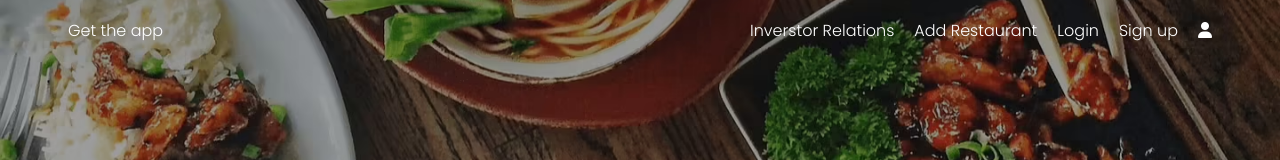
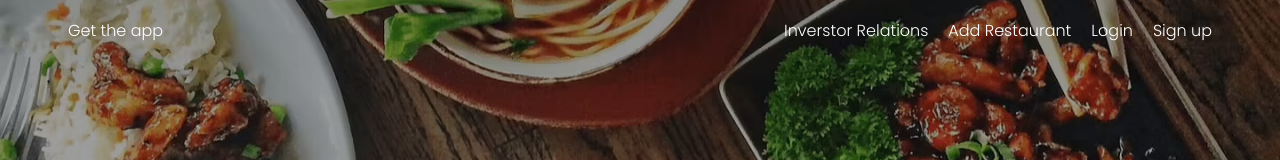
Before and after one commit to shreeraj-shinde/zomato-landing-page, a plain HTML site: page index.html in a window 1280 px wide. Shown: the top 160 px of the page. Drawn offline with Linux system fonts and the light colour scheme.

```diff
--- a/style.css
+++ b/style.css
@@ -34,7 +34,7 @@
     font-weight: 300;
 }
 
-.user--icon{g
+.user--icon{
     display : none;
 }
 
```
